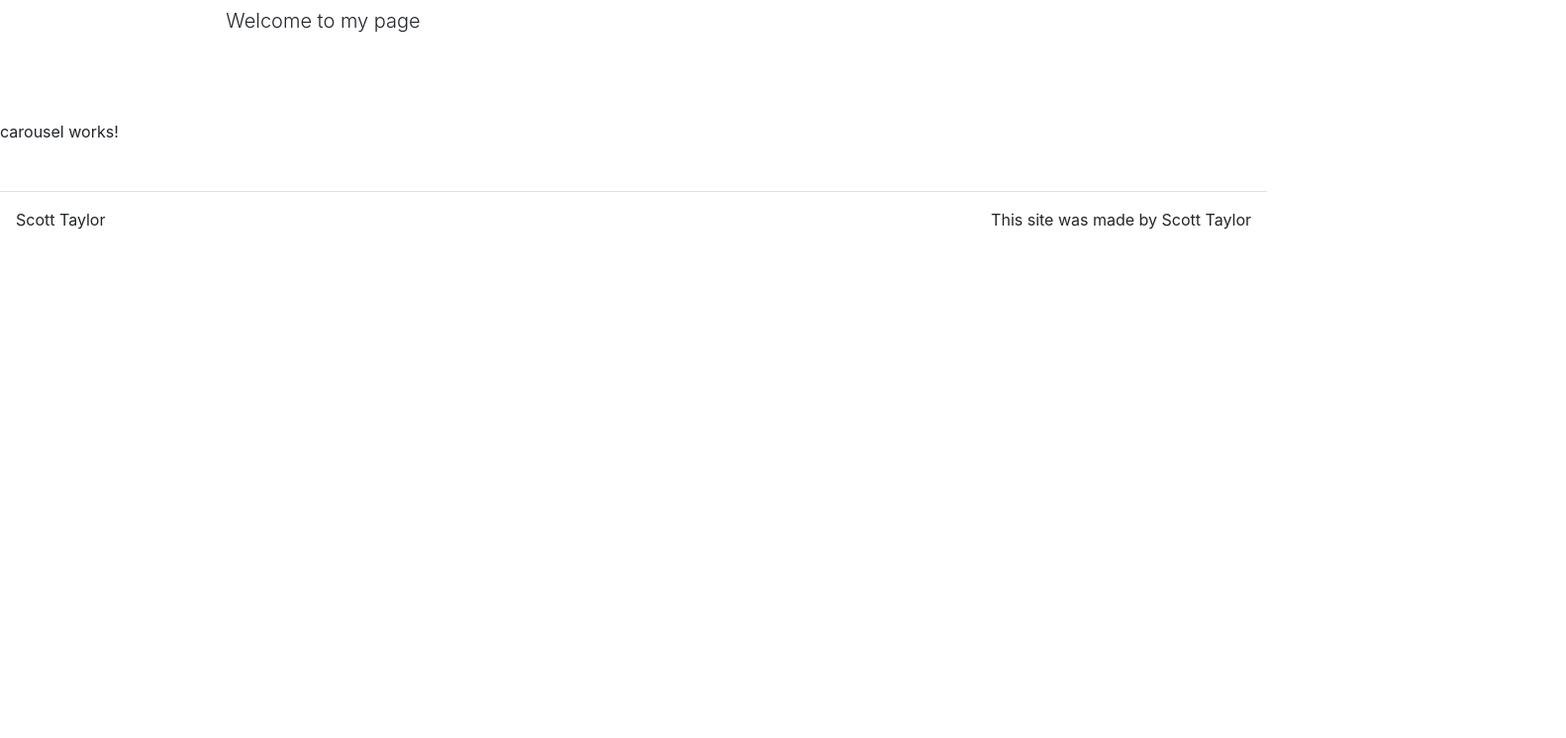
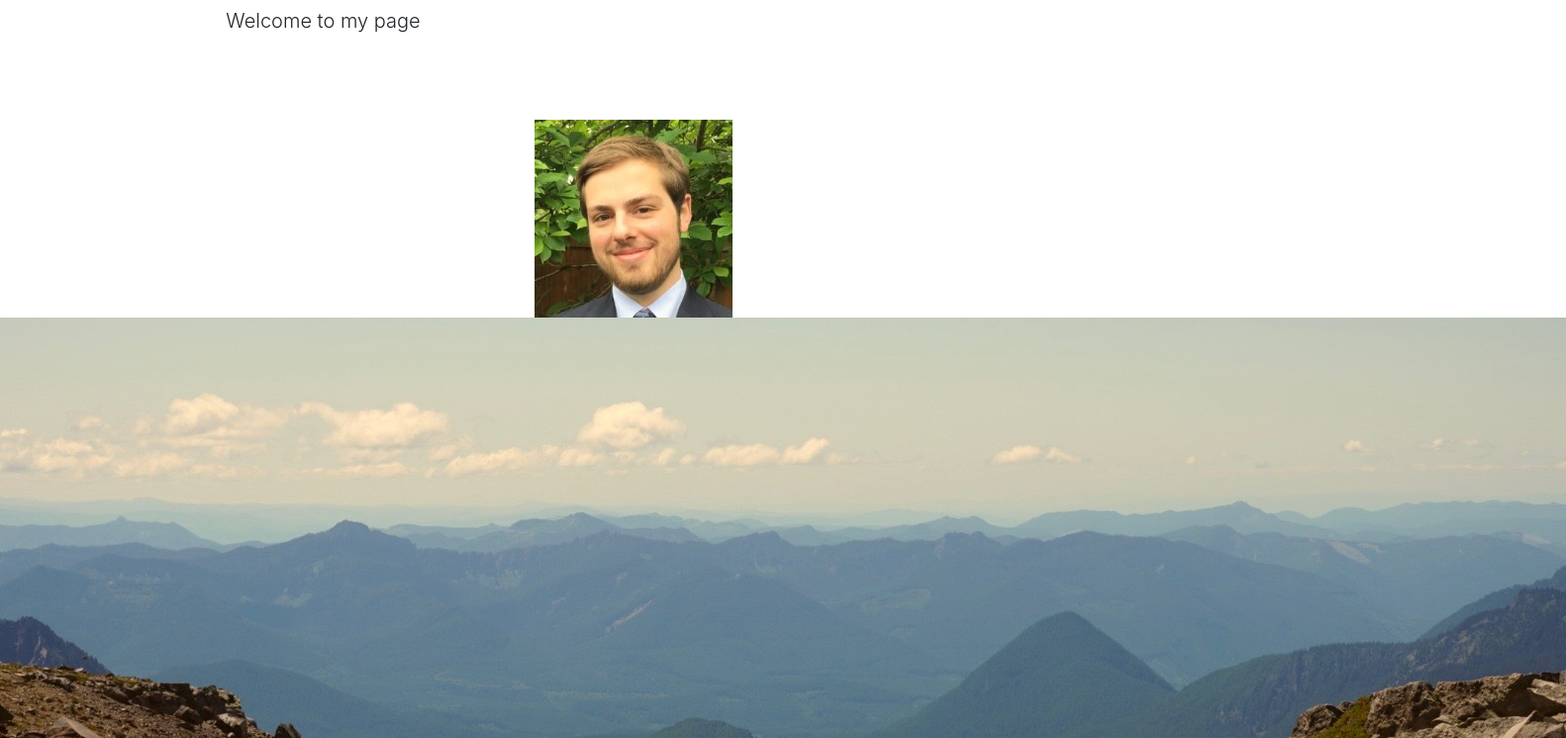
Before and after one commit to scottntaylor/React-Porfolio, a React (Create React App) app in the folder react-portfolio/: page / in a window 1280 px wide. Shown: the part 410-1156 px from the top of the page at 99% size, 1582 px wide, since content can reach past the window. Before the commit the page ends 800 px from the top, so only its background shows below. Built offline with nearby package versions, Linux system fonts and the light colour scheme.

Commit message:
Card Component Created

```diff
--- a/react-portfolio/src/Components/Card.js
+++ b/react-portfolio/src/Components/Card.js
@@ -0,0 +1,15 @@
+import React from 'react';
+
+
+function Card(props){
+    return(
+<div>
+    <img className="" src={props.item.imgSrc} alt={props.item.imgSrc}/>
+
+
+
+</div>
+    );
+}
+
+export default Card;
--- a/react-portfolio/src/Components/Carousel.js
+++ b/react-portfolio/src/Components/Carousel.js
@@ -1,7 +1,9 @@
 import React from 'react';
+import Card from '../Components/Card';
 import headshot from '../assets/images/Headshot.png';
 import rainier from '../assets/images/Paradise.png';
-// import headshot from '../assets/Headshot.jpg';
+import Container from 'react-bootstrap/Container';
+import Row from 'react-bootstrap/Row';
 
 class Carousel extends React.Component{
      constructor(props){
@@ -12,7 +14,7 @@
                     id:0,
                     title: 'title',
                     subtitle: 'subtitle',
-                    imgsrc: headshot,
+                    imgSrc: headshot,
                     link: 'link',
                     selected: false
                 },
@@ -20,7 +22,7 @@
                     id:1,
                     title: 'title1',
                     subtitle: 'subtitle1',
-                    imgsrc: rainier,
+                    imgSrc: rainier,
                     link: 'link1',
                     selected: false
                 },
@@ -28,7 +30,7 @@
                 //     id:2,
                 //     title: 'title2',
                 //     subtitle: 'subtitle2',
-                //     imgsrc: images,
+                //     imgSrc: images,
                 //     link: 'link2',
                 //     selected: false
                 // },
@@ -59,7 +61,12 @@
 
      render (){
          return (
-             <p>carousel works!</p>
+             <Container fluid={true}>
+                 <Row className="justify-content-around">
+                    {this.makeItems(this.state.items)}
+                 </Row>
+             </Container>
+
          );
      }
 }
```
